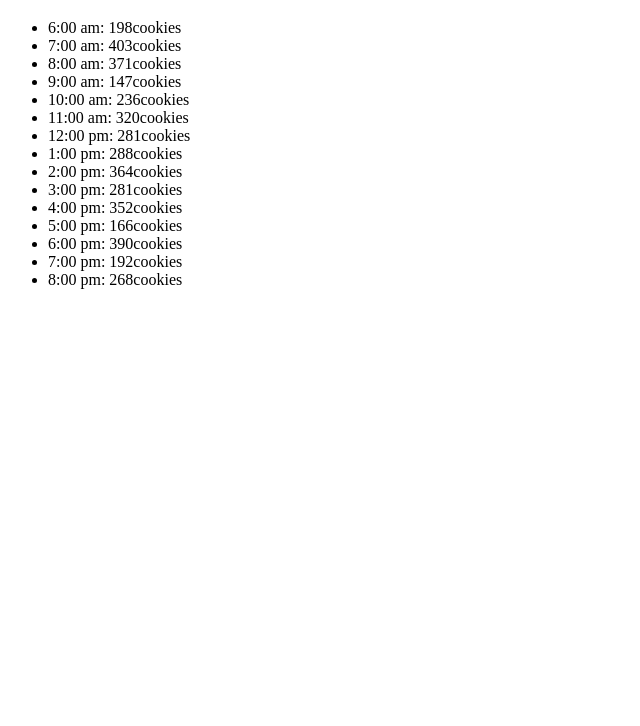
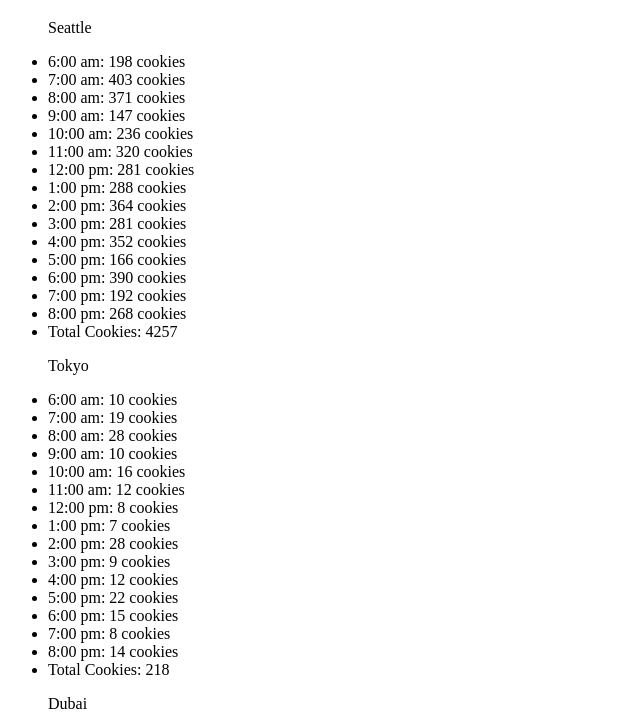
Before and after one commit to DwayneWayneJr/cookie-stand, a plain HTML site: page sales.html in a window 1280 px wide. Shown: the part 61-787 px from the top of the page, without its empty margins (0-640 px from the left). Drawn offline with Linux system fonts and the light colour scheme.

Commit message:
three working stores

```diff
--- a/js/app.js
+++ b/js/app.js
@@ -3,7 +3,7 @@
 var storeHrs = ['6:00 am', '7:00 am', '8:00 am', '9:00 am', '10:00 am', '11:00 am', '12:00 pm', '1:00 pm', '2:00 pm', '3:00 pm', '4:00 pm', '5:00 pm', '6:00 pm', '7:00 pm', '8:00 pm'];
 
 //storeArray
-// var storeArray = [seattle, two, three, four, five];
+// var storeArray = [seattle, tokyo, three, four, five];
 
 var seattle = {
   name: 'Seattle',
@@ -12,15 +12,20 @@ var seattle = {
   avgCookieSale: 6.4,
   salesPerHr: [],
   totalCookies: 0,
-  calcCookieSold: function() {
-    for (var i=0; i < storeHrs.length; i++) {
+  calcCookieSold: function () {
+    for (var i = 0; i < storeHrs.length; i++) {
       var cookies = Math.floor(randoNum(this.minCustHr, this.maxCustHr) * this.avgCookieSale);
       this.totalCookies += cookies;
-      this.salesPerHr.push (cookies);
+      this.salesPerHr.push(cookies);
     }
   },
+  renderName: function () {
+    var nameProp = document.getElementById('storeContainer');
+    var ulElement = document.createElement('ul');
+    ulElement.textContent = `${this.name}`;
+    nameProp.appendChild(ulElement);
+  },
 };
-
 seattle.calcCookieSold();
 console.log(seattle)
 
@@ -34,36 +39,121 @@ console.log(randoNum(2, 7));
 function domManip(object) {
   var parentContainer = document.getElementById('storeContainer');
   var ulElement = document.createElement('ul');
-  for(var i=0; i < storeHrs.length; i++) {
+  for (var i = 0; i < storeHrs.length; i++) {
     var liElement = document.createElement('li');
-    liElement.textContent = `${storeHrs[i]}: ${object.salesPerHr[i]}cookies`;
+    liElement.textContent = `${storeHrs[i]}: ${object.salesPerHr[i]} cookies`;
     ulElement.appendChild(liElement);
   }
+  liElement = document.createElement('li');
+  liElement.textContent = `Total Cookies: ${object.totalCookies}`;
+  ulElement.appendChild(liElement);
   parentContainer.appendChild(ulElement);
 }
 
+
+
+seattle.renderName();
 domManip(seattle);
 
-var seaPTag = document.createElement('');
-seaPTag.textContent = this.name;
-seaPTag.appendChild(seattle);
+var tokyo = {
+  name: 'Tokyo',
+  minCustHr: 3,
+  maxCustHr: 24,
+  avgCookieSale: 1.2,
+  salesPerHr: [],
+  totalCookies: 0,
+  calcCookieSold: function () {
+    for (var i = 0; i < storeHrs.length; i++) {
+      var cookies = Math.floor(randoNum(this.minCustHr, this.maxCustHr) * this.avgCookieSale);
+      this.totalCookies += cookies;
+      this.salesPerHr.push(cookies);
+    }
+  },
+  renderName: function () {
+    var nameProp = document.getElementById('storeContainer');
+    var ulElement = document.createElement('ul');
+    ulElement.textContent = `${this.name}`;
+    nameProp.appendChild(ulElement);
+  },
+};
+tokyo.calcCookieSold();
+console.log(tokyo)
+
+// Randon number function
+function randoNum(min, max) {
+  return Math.floor(Math.random() * (max - min + 1)) + min;
+}
+console.log(randoNum(2, 7));
+
+
+function domManip(object) {
+  var parentContainer = document.getElementById('storeContainer');
+  var ulElement = document.createElement('ul');
+  for (var i = 0; i < storeHrs.length; i++) {
+    var liElement = document.createElement('li');
+    liElement.textContent = `${storeHrs[i]}: ${object.salesPerHr[i]} cookies`;
+    ulElement.appendChild(liElement);
+  }
+  liElement = document.createElement('li');
+  liElement.textContent = `Total Cookies: ${object.totalCookies}`;
+  ulElement.appendChild(liElement);
+  parentContainer.appendChild(ulElement);
+}
 
 
 
+tokyo.renderName();
+domManip(tokyo);
 
-//  var two = {
-//    name: 'Tokyo',
-//    minCustHr: 3,
-//    maxCustHr: 24,
-//    avgCookieHr: 1.2,
-//  }
+var dubai = {
+  name: 'Dubai',
+  minCustHr: 11,
+  maxCustHr: 38,
+  avgCookieSale: 3.7,
+  salesPerHr: [],
+  totalCookies: 0,
+  calcCookieSold: function () {
+    for (var i = 0; i < storeHrs.length; i++) {
+      var cookies = Math.floor(randoNum(this.minCustHr, this.maxCustHr) * this.avgCookieSale);
+      this.totalCookies += cookies;
+      this.salesPerHr.push(cookies);
+    }
+  },
+  renderName: function () {
+    var nameProp = document.getElementById('storeContainer');
+    var ulElement = document.createElement('ul');
+    ulElement.textContent = `${this.name}`;
+    nameProp.appendChild(ulElement);
+  },
+};
+dubai.calcCookieSold();
+console.log(tokyo)
 
-//  var three = {
-//    name: 'Dubai',
-//    minCustHr: 11,
-//    maxCustHr: 38,
-//    avgCookieHr: 3.7,
-//  }
+// Randon number function
+function randoNum(min, max) {
+  return Math.floor(Math.random() * (max - min + 1)) + min;
+}
+console.log(randoNum(2, 7));
+
+
+function domManip(object) {
+  var parentContainer = document.getElementById('storeContainer');
+  var ulElement = document.createElement('ul');
+  for (var i = 0; i < storeHrs.length; i++) {
+    var liElement = document.createElement('li');
+    liElement.textContent = `${storeHrs[i]}: ${object.salesPerHr[i]} cookies`;
+    ulElement.appendChild(liElement);
+  }
+  liElement = document.createElement('li');
+  liElement.textContent = `Total Cookies: ${object.totalCookies}`;
+  ulElement.appendChild(liElement);
+  parentContainer.appendChild(ulElement);
+}
+
+
+
+dubai.renderName();
+domManip(dubai);
 
 //  var four = {
 //    name: 'Paris',
--- a/sales.html
+++ b/sales.html
@@ -9,6 +9,9 @@
     <div id="storeContainer">
 
     </div>
+    <div id="storeContainer1">
+
+    </div>
     <script src="js/app.js"></script>
   </body>
 </html>
```
